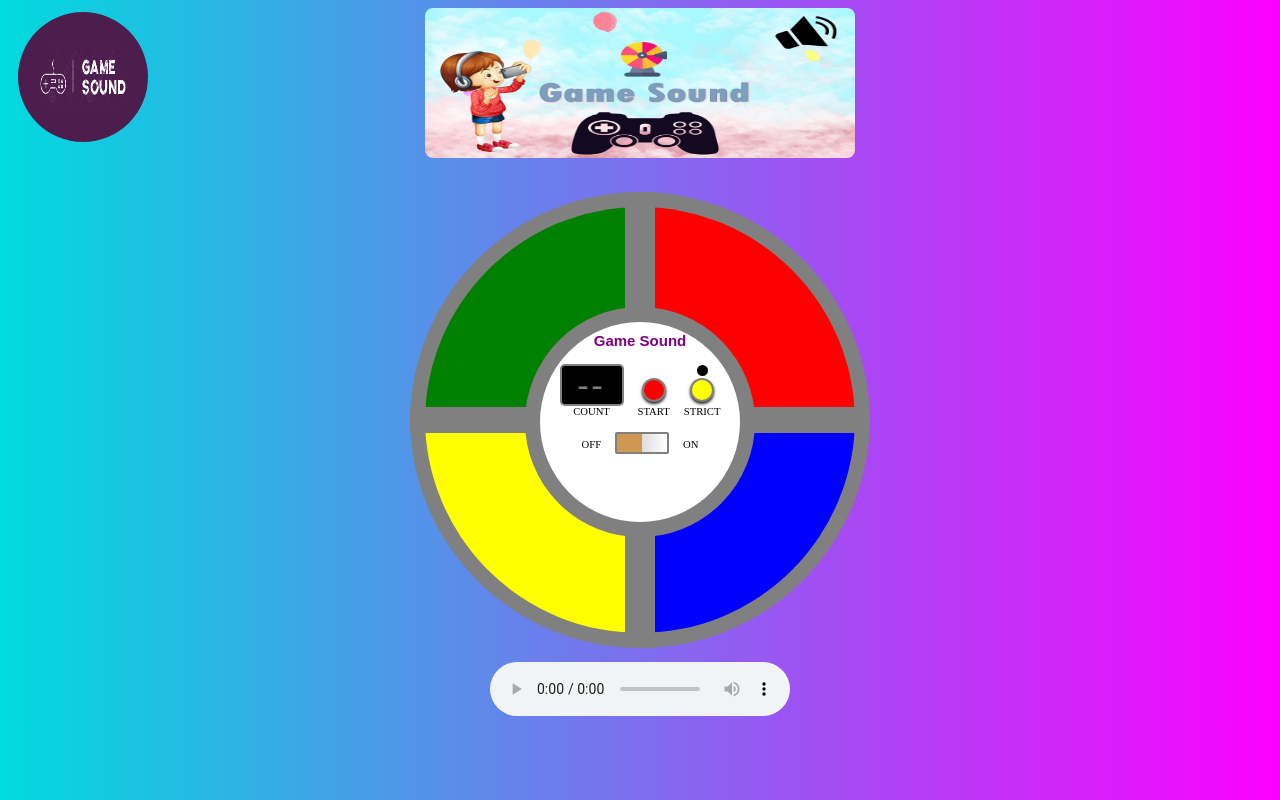
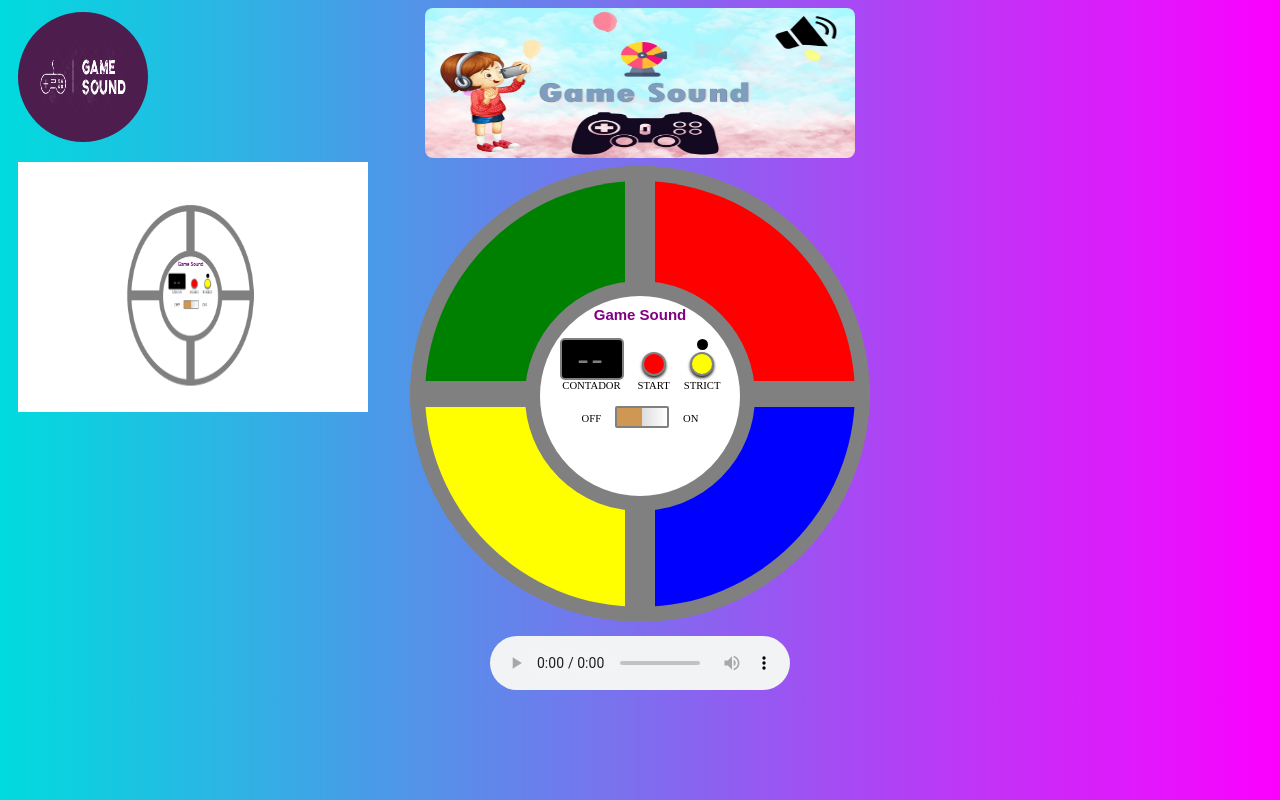
Before and after one commit to danilovictor/ProjetoWEB---Multimidia, a plain HTML site: page desafio-memoria-gamemusic/dist/index.html in a window 1280 px wide. Drawn offline with nearby package versions, Linux system fonts and the light colour scheme.

Commit message:
gifaudio

```diff
--- a/desafio-memoria-gamemusic/dist/index.html
+++ b/desafio-memoria-gamemusic/dist/index.html
@@ -26,6 +26,11 @@
       <img src="./download.png" alt="" srcset="">
     </div>
 
+    <div class="animacao">
+      <img src="../dist/ANIMACAO_SITE.gif" alt="" srcset="">
+    </div>
+
+
   </header>
 
 <div class="container">
@@ -45,7 +50,7 @@
           <div class="counter">
             <div class="value">--</div>
             <div class="wrongvalue">!!</div>
-            <div class="label">COUNT</div>
+            <div class="label">CONTADOR</div>
           </div>
           <div class="start">
             <div class="button"></div>
--- a/desafio-memoria-gamemusic/dist/style.css
+++ b/desafio-memoria-gamemusic/dist/style.css
@@ -29,6 +29,13 @@ body{
 
 }
 
+.animacao img{
+  height:250px;
+  margin-top:10px;
+  margin-left:10px;
+  width:350px;
+}
+
 audio{
   align-items: center;
   display:flex;
@@ -40,7 +47,7 @@ audio{
   display:flex;
   justify-content: center;
   align-items: center;
-  margin-top:40px;
+  margin-top:-250px;
 
 }
 .winner{
```
Also changed, not shown: desafio-memoria-gamemusic/dist/ANIMACAO_SITE.gif (added).
